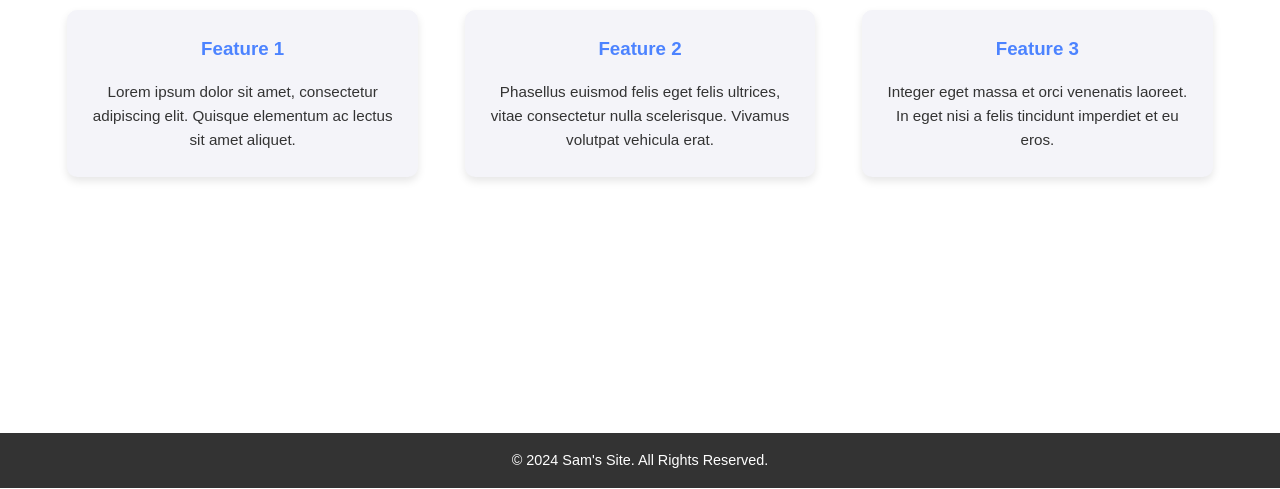
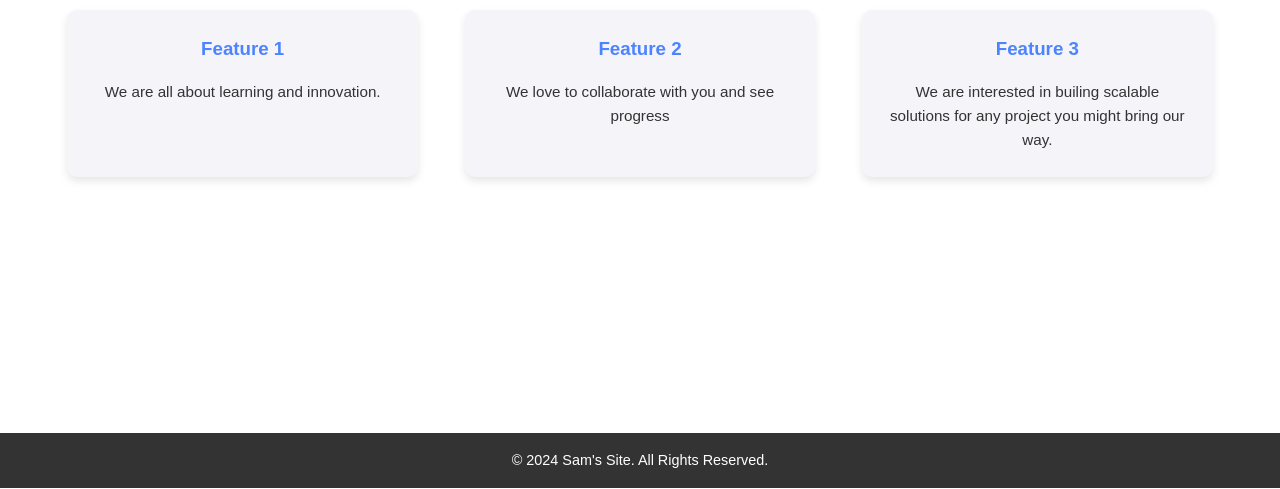
Before and after one commit to sam-c14/CSC-415-Website-Assignment, a plain HTML site: page index.html in a window 1280 px wide. Shown: the part 311-800 px from the top of the page. Drawn offline with Linux system fonts and the light colour scheme.

Commit message:
Adjust index.html

```diff
--- a/index.html
+++ b/index.html
@@ -134,23 +134,17 @@
       <div class="features-grid">
         <div class="feature">
           <h3>Feature 1</h3>
-          <p
-            >Lorem ipsum dolor sit amet, consectetur adipiscing elit. Quisque
-            elementum ac lectus sit amet aliquet.</p
-          >
+          <p>We are all about learning and innovation.</p>
         </div>
         <div class="feature">
           <h3>Feature 2</h3>
-          <p
-            >Phasellus euismod felis eget felis ultrices, vitae consectetur
-            nulla scelerisque. Vivamus volutpat vehicula erat.</p
-          >
+          <p>We love to collaborate with you and see progress</p>
         </div>
         <div class="feature">
           <h3>Feature 3</h3>
           <p
-            >Integer eget massa et orci venenatis laoreet. In eget nisi a felis
-            tincidunt imperdiet et eu eros.</p
+            >We are interested in builing scalable solutions for any project you
+            might bring our way.</p
           >
         </div>
       </div>
```
